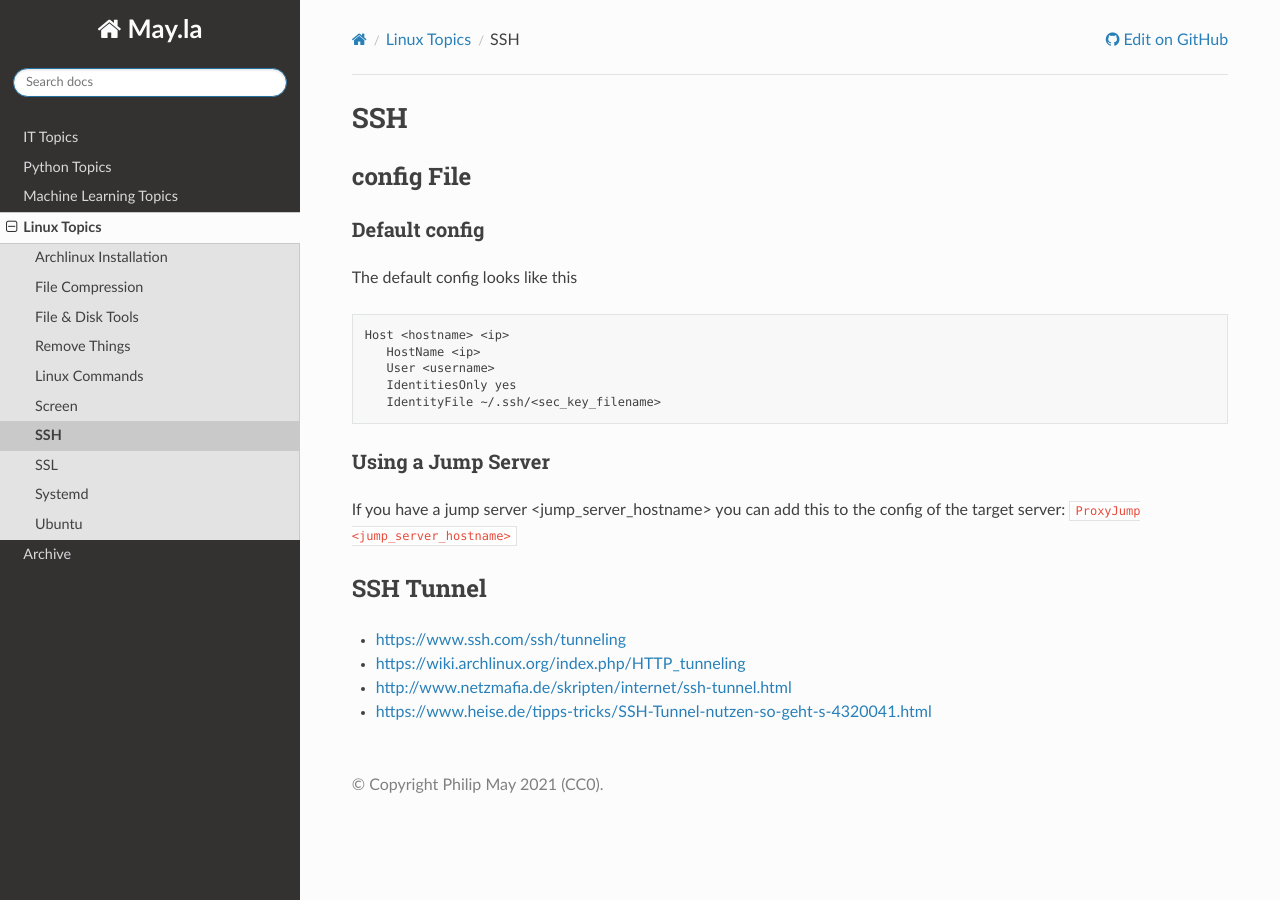
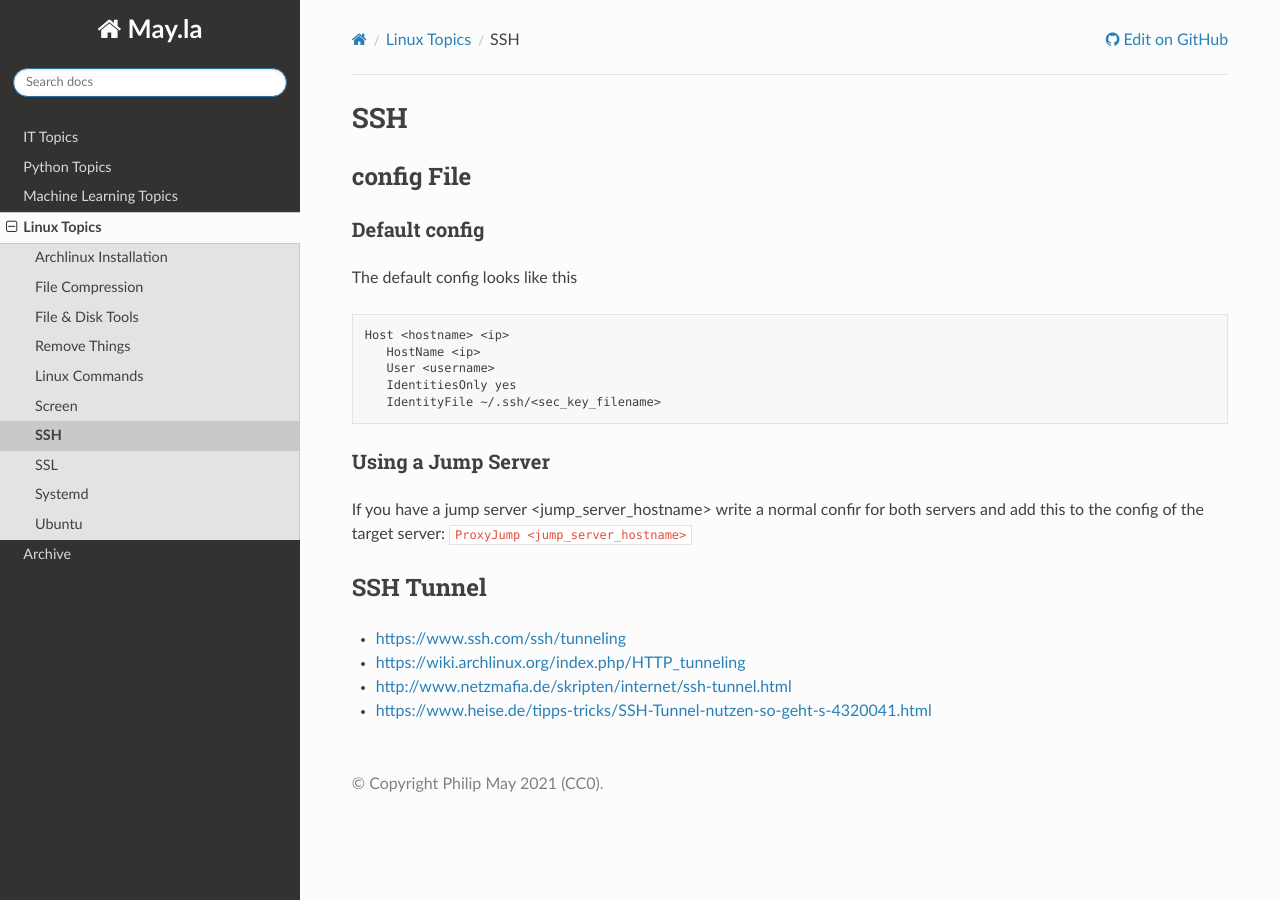
Before and after one commit to PhilipMay/May.la, a Sphinx documentation site: the page built from source/linux/ssh.md, in a window 1280 px wide. Built offline with Sphinx 7.4.7 and the Read the Docs theme 2.0.0, drawn with Linux system fonts in a browser that asks for light colours.

Commit message:
Update ssh.md

````diff
--- a/source/linux/ssh.md
+++ b/source/linux/ssh.md
@@ -13,7 +13,7 @@ Host <hostname> <ip>
 ```
 
 ### Using a Jump Server
-If you have a jump server <jump_server_hostname> you can add this to the config of the target server: `ProxyJump <jump_server_hostname>`
+If you have a jump server <jump_server_hostname> write a normal confir for both servers and add this to the config of the target server: `ProxyJump <jump_server_hostname>`
 
 ## SSH Tunnel
 - <https://www.ssh.com/ssh/tunneling>
````
